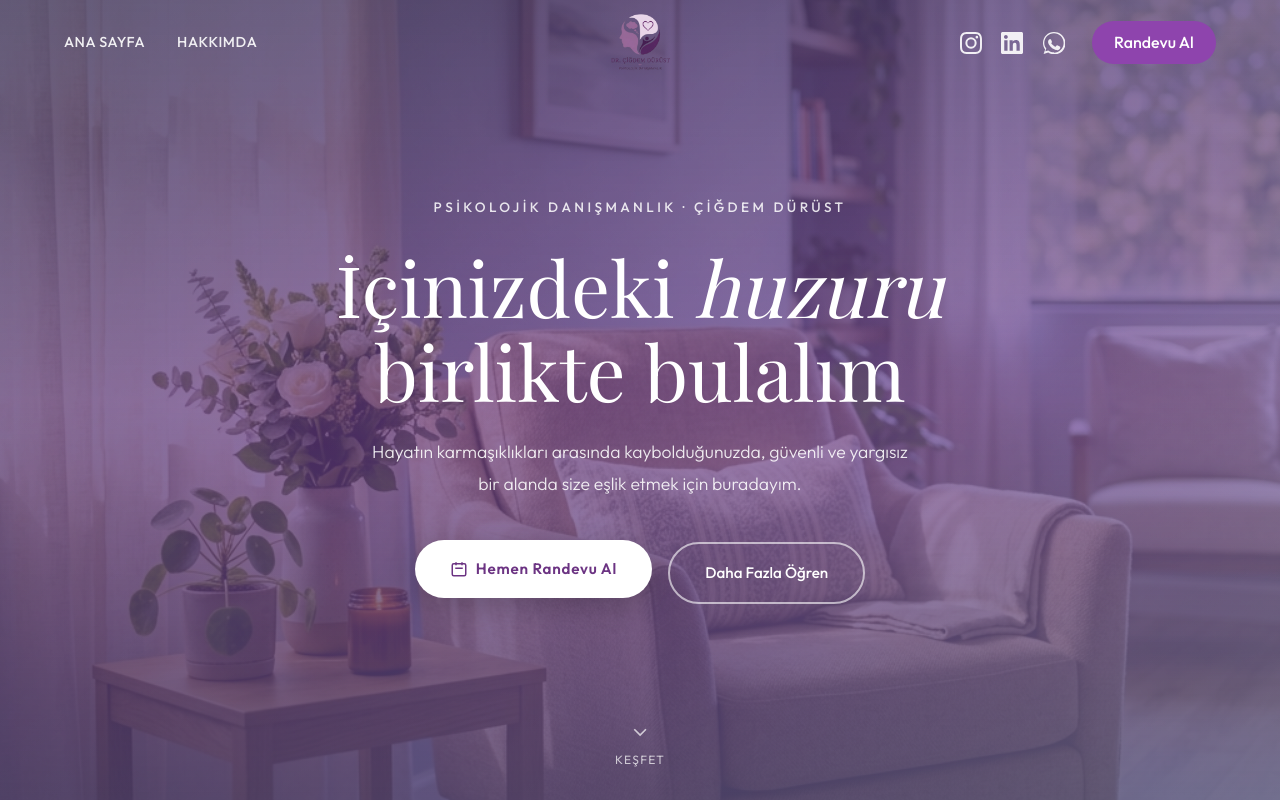
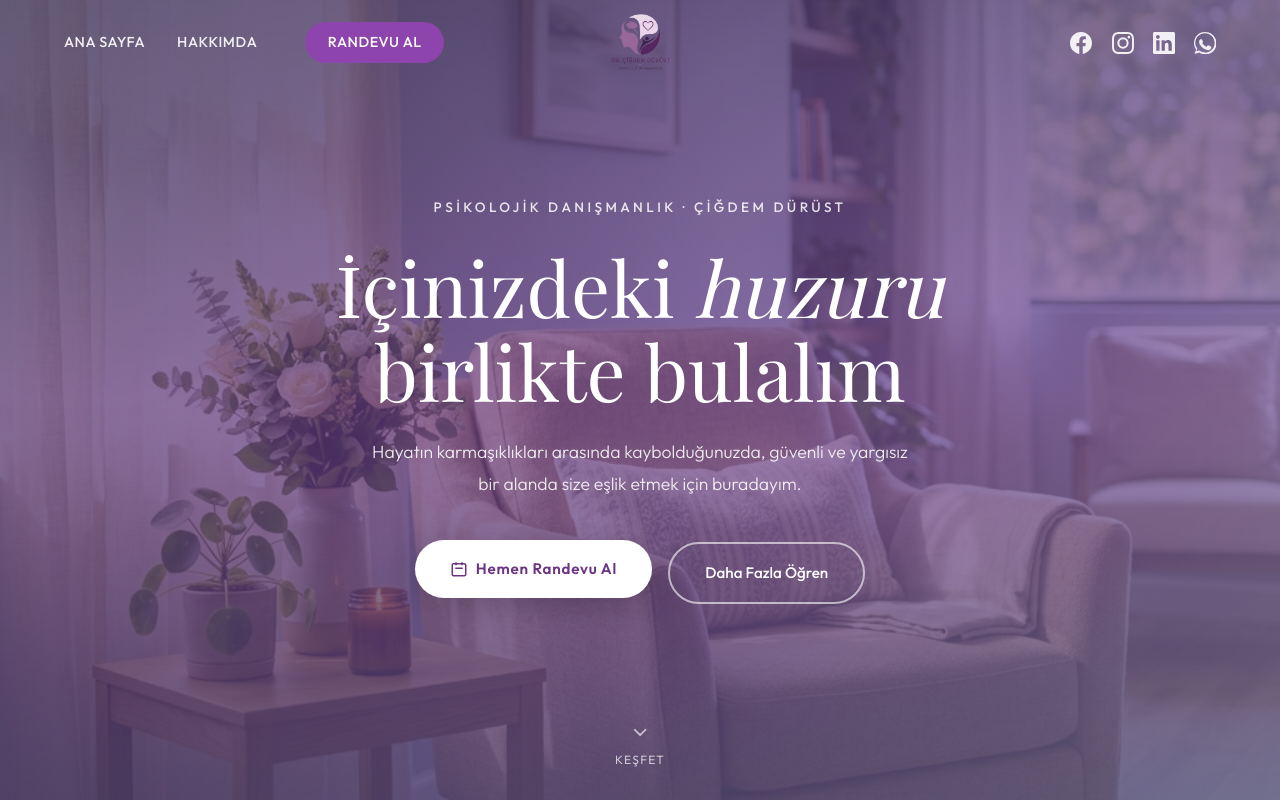
Before and after one commit to tolgaosman/cigdemWebsite, a Next.js app: page / in a window 1280 px wide. Shown: the top 800 px of the page. Built offline with nearby package versions, Linux system fonts and the light colour scheme; a web font is replaced by a local one.

Commit message:
Update Navbar.tsx

```diff
--- a/src/components/Navbar.tsx
+++ b/src/components/Navbar.tsx
@@ -23,13 +23,20 @@
   return (
     <>
       <nav className={`navbar${scrolled ? ' scrolled' : ''}`}>
-        {/* Sol taraftaki sayfa isimleri */}
-        <div className="navbar-links desktop-only" style={{ flex: 1, display: 'flex', justifyContent: 'flex-start' }}>
+        {/* Sol taraftaki sayfa isimleri ve Randevu butonu */}
+        <div className="navbar-links desktop-only" style={{ flex: 1, display: 'flex', justifyContent: 'flex-start', alignItems: 'center' }}>
           {links.map((l) => (
             <Link key={l.href} href={l.href}>
               {l.label}
             </Link>
           ))}
+          <Link
+            href="/iletisim"
+            className={`nav-cta${pathname === '/iletisim' ? ' nav-cta-active' : ''}`}
+            style={{ marginLeft: '1rem' }}
+          >
+            Randevu Al
+          </Link>
         </div>
 
         {/* Ortadaki logo (logoisimli.png ve daha büyük) */}
@@ -42,24 +49,20 @@
           />
         </Link>
 
-        {/* Sağ taraftaki sosyal ikonlar ve Randevu butonu */}
+        {/* Sağ taraftaki sosyal ikonlar */}
         <div className="navbar-actions desktop-only" style={{ flex: 1, display: 'flex', justifyContent: 'flex-end', alignItems: 'center', gap: '1.2rem' }}>
-          <a href="https://instagram.com" target="_blank" rel="noreferrer" aria-label="Instagram" className="nav-social">
+          <a href="https://www.facebook.com/DurustCigdem?locale=tr_TR" target="_blank" rel="noreferrer" aria-label="Facebook" className="nav-social">
+            <svg width="22" height="22" fill="currentColor" viewBox="0 0 24 24"><path d="M24 12.073c0-6.627-5.373-12-12-12s-12 5.373-12 12c0 5.99 4.388 10.954 10.125 11.854v-8.385H7.078v-3.47h3.047V9.43c0-3.007 1.792-4.669 4.533-4.669 1.312 0 2.686.235 2.686.235v2.953H15.83c-1.491 0-1.956.925-1.956 1.874v2.25h3.328l-.532 3.47h-2.796v8.385C19.612 23.027 24 18.062 24 12.073z"/></svg>
+          </a>
+          <a href="https://www.instagram.com/cigdem_durust/" target="_blank" rel="noreferrer" aria-label="Instagram" className="nav-social">
             <svg width="22" height="22" fill="currentColor" viewBox="0 0 24 24"><path d="M12 2.163c3.204 0 3.584.012 4.85.07 3.252.148 4.771 1.691 4.919 4.919.058 1.265.069 1.645.069 4.849 0 3.205-.012 3.584-.069 4.849-.149 3.225-1.664 4.771-4.919 4.919-1.266.058-1.644.07-4.85.07-3.204 0-3.584-.012-4.849-.07-3.26-.149-4.771-1.699-4.919-4.92-.058-1.265-.07-1.644-.07-4.849 0-3.204.013-3.583.07-4.849.149-3.227 1.664-4.771 4.919-4.919 1.266-.057 1.645-.069 4.849-.069zM12 0C8.741 0 8.333.014 7.053.072 2.695.272.273 2.69.073 7.052.014 8.333 0 8.741 0 12c0 3.259.014 3.668.072 4.948.2 4.358 2.618 6.78 6.98 6.98C8.333 23.986 8.741 24 12 24c3.259 0 3.668-.014 4.948-.072 4.354-.2 6.782-2.618 6.979-6.98.059-1.28.073-1.689.073-4.948 0-3.259-.014-3.667-.072-4.947-.196-4.354-2.617-6.78-6.979-6.98C15.668.014 15.259 0 12 0zm0 5.838a6.162 6.162 0 100 12.324 6.162 6.162 0 000-12.324zM12 16a4 4 0 110-8 4 4 0 010 8zm6.406-11.845a1.44 1.44 0 100 2.881 1.44 1.44 0 000-2.881z"/></svg>
           </a>
-          <a href="https://linkedin.com" target="_blank" rel="noreferrer" aria-label="LinkedIn" className="nav-social">
+          <a href="https://cy.linkedin.com/in/çiğdem-dürüst-510820139" target="_blank" rel="noreferrer" aria-label="LinkedIn" className="nav-social">
             <svg width="22" height="22" fill="currentColor" viewBox="0 0 24 24"><path d="M20.447 20.452h-3.554v-5.569c0-1.328-.027-3.037-1.852-3.037-1.853 0-2.136 1.445-2.136 2.939v5.667H9.351V9h3.414v1.561h.046c.477-.9 1.637-1.85 3.37-1.85 3.601 0 4.267 2.37 4.267 5.455v6.286zM5.337 7.433c-1.144 0-2.063-.926-2.063-2.065 0-1.138.92-2.063 2.063-2.063 1.14 0 2.064.925 2.064 2.063 0 1.139-.925 2.065-2.064 2.065zm1.782 13.019H3.555V9h3.564v11.452zM22.225 0H1.771C.792 0 0 .774 0 1.729v20.542C0 23.227.792 24 1.771 24h20.451C23.2 24 24 23.227 24 22.271V1.729C24 .774 23.2 0 22.222 0h.003z"/></svg>
           </a>
-          <a href="https://wa.me/" target="_blank" rel="noreferrer" aria-label="WhatsApp" className="nav-social">
+          <a href="https://wa.me/905338616699" target="_blank" rel="noreferrer" aria-label="WhatsApp" className="nav-social">
             <svg width="22" height="22" fill="currentColor" viewBox="0 0 24 24"><path d="M11.966 0C5.358 0 0 5.356 0 11.967c0 2.651.848 5.11 2.32 7.153L.68 24l5.06-1.637c1.986 1.282 4.331 2.035 6.837 2.035 6.611 0 11.97-5.362 11.97-11.974S19.186 0 11.966 0zm0 22.203c-2.155 0-4.148-.679-5.782-1.831l-.415-.292-3.238 1.047 1.066-3.15-.32-.511C2.08 15.932 1.391 14.025 1.391 11.967c0-5.836 4.747-10.583 10.575-10.583 5.832 0 10.579 4.747 10.579 10.583s-4.747 10.583-10.579 10.583zM17.78 15.54c-.318-.159-1.884-.929-2.176-1.035-.292-.106-.505-.159-.718.159-.212.318-.823 1.035-1.008 1.246-.186.212-.371.238-.689.079-2.128-1.06-3.714-2.83-4.168-3.606-.053-.092-.008-.146.035-.192.316-.339.638-.853.797-1.171.053-.106.027-.199-.013-.278-.04-.079-.718-1.73-.984-2.37-.26-.622-.524-.538-.718-.547-.186-.008-.398-.01-.611-.01-.212 0-.557.079-.849.398-.292.318-1.115 1.088-1.115 2.651 0 1.564 1.141 3.076 1.3 3.288.159.212 2.241 3.42 5.428 4.795 2.14.925 2.923.993 3.843.836.92-.157 2.176-.889 2.482-1.751.305-.862.305-1.599.212-1.751-.093-.153-.345-.246-.663-.405z"/></svg>
           </a>
-          <Link
-            href="/iletisim"
-            className={`nav-cta${pathname === '/iletisim' ? ' nav-cta-active' : ''}`}
-            style={{ marginLeft: '0.5rem' }}
-          >
-            Randevu Al
-          </Link>
         </div>
 
         <button
```
